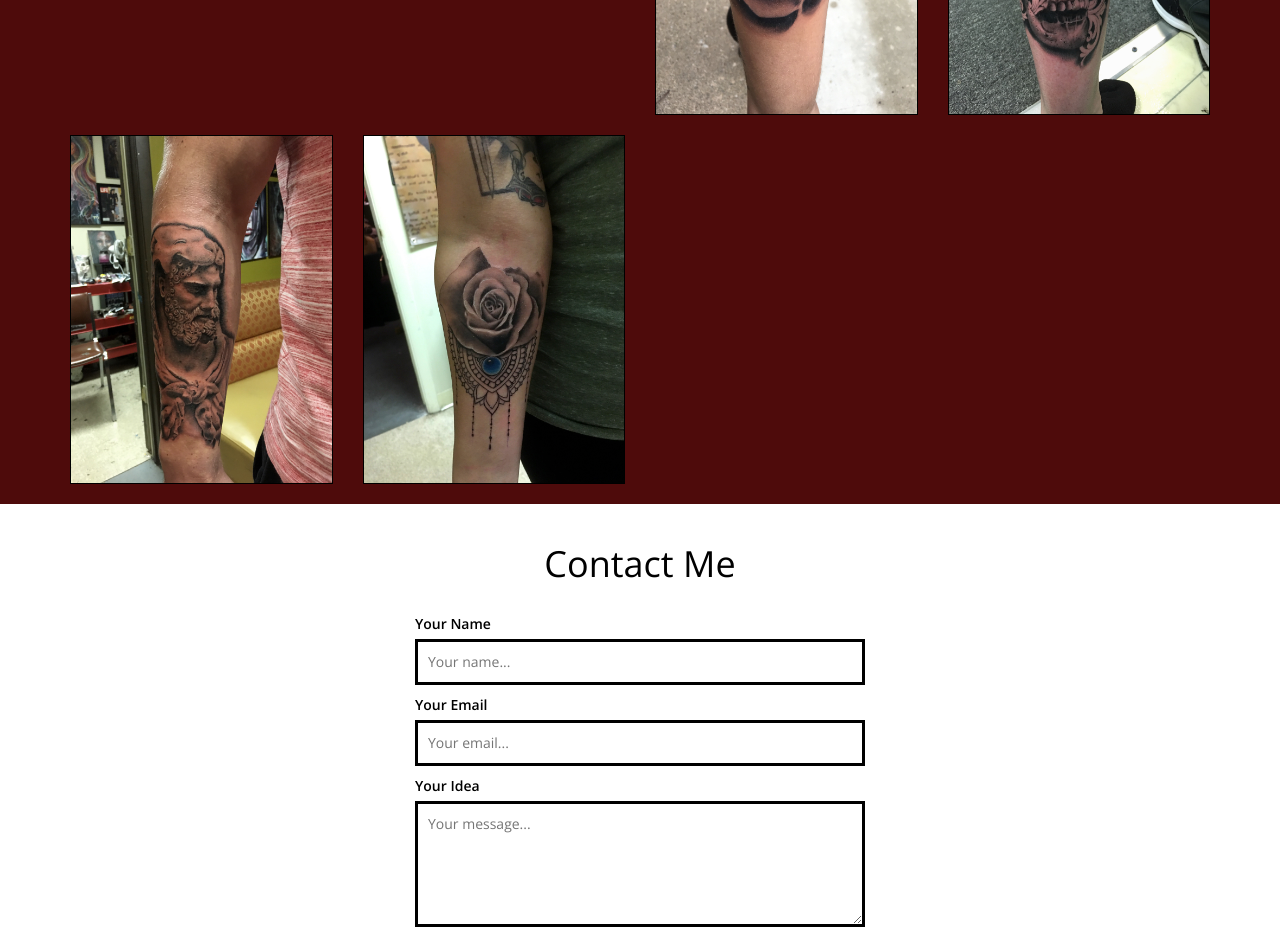
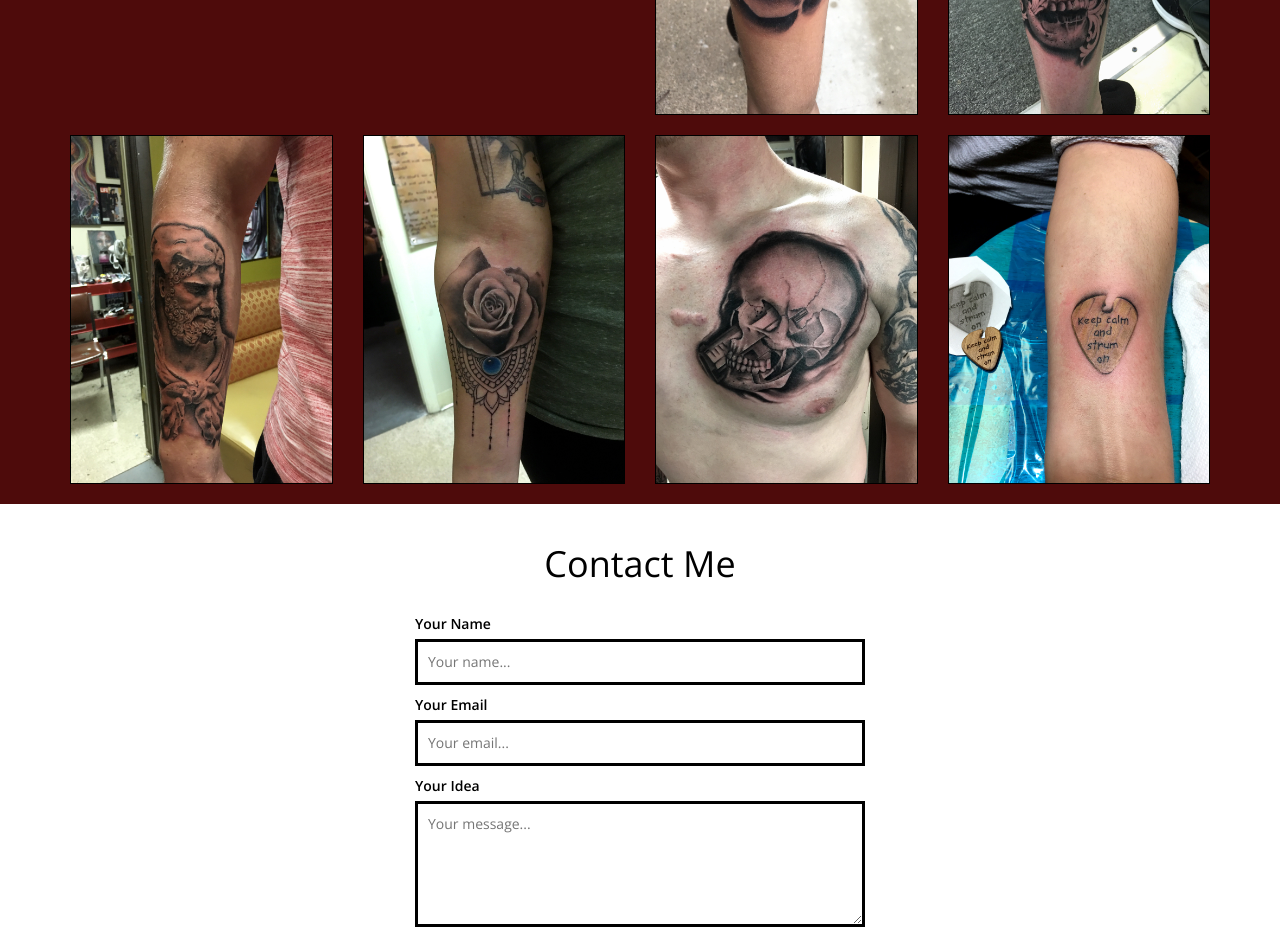
Before and after one commit to chrisdemars/sincorazontattoos, a website: page index.html in a window 1280 px wide. Shown: the part 3260-4195 px from the top of the page. Drawn offline with nearby package versions, Linux system fonts and the light colour scheme; files whose address does not match are found by name.

Commit message:
added two more portfolio images

```diff
--- a/index.html
+++ b/index.html
@@ -179,6 +179,16 @@
                   <img src="dist/img/rose-madala.jpg" alt="Rose and mandala." data-lightbox="Rose and mandala." class="img-responsive work__image">
               </a>
             </div>
+            <div class="col-lg-3 col-md-4 col-s-6 col-xs-12 thumb">
+              <a href="dist/img/gun-skull.jpg" alt="Black and gray gun and skull collage." data-lightbox="Black and gray gun and skull collage." data-title="Black and gray gun and skull collage.">
+                  <img src="dist/img/gun-skull.jpg" alt="Black and gray gun and skull collage." data-lightbox="Black and gray gun and skull collage." class="img-responsive work__image">
+              </a>
+            </div>
+            <div class="col-lg-3 col-md-4 col-s-6 col-xs-12 thumb">
+              <a href="dist/img/guitar-pick.jpg" alt="Guitar pick." data-lightbox="Guitar pick." data-title="Guitar pick.">
+                  <img src="dist/img/guitar-pick.jpg" alt="Guitar pick." data-lightbox="Guitar pick." class="img-responsive work__image">
+              </a>
+            </div>
           </div>
         </div>
       </div>
```
